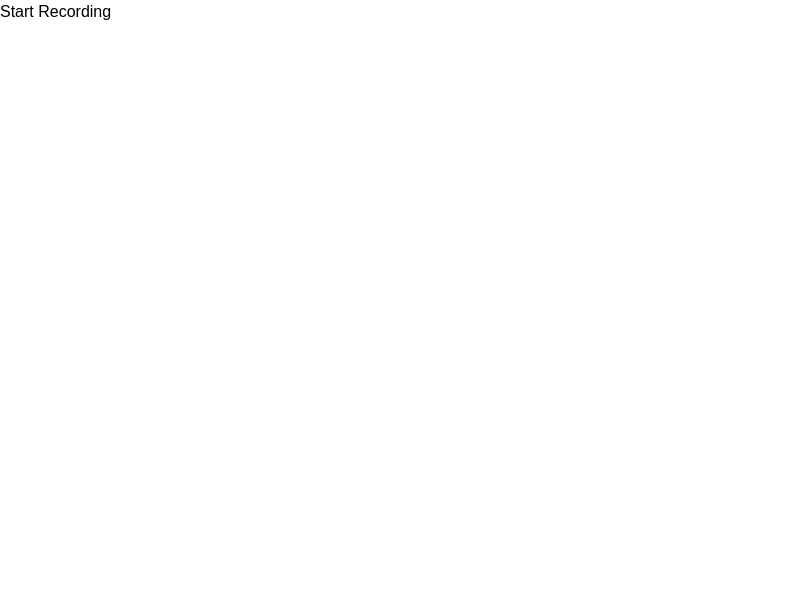
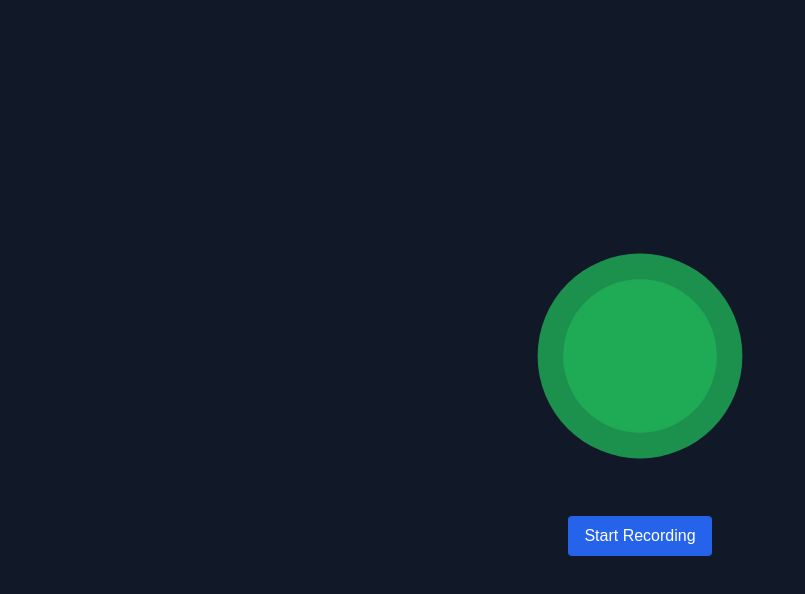
Before and after one commit to kimnerd625/onmom-client, a Next.js app: page /interview in a window 1280 px wide. Shown: the top 594 px of the page, without its empty margins (0-805 px from the left). Built offline with nearby package versions, Linux system fonts and the light colour scheme; a web font is replaced by a local one.

Commit message:
➕ add: install p5 library

```diff
--- a/app/interview/page.tsx
+++ b/app/interview/page.tsx
@@ -1,26 +1,57 @@
 "use client";
 
-import React, { useState, useRef } from "react";
+import React, { useState, useRef, useEffect } from "react";
 import { questions } from "./data/interview-questions";
 
 const VoiceRecorderWithTTS: React.FC = () => {
   const [isRecording, setIsRecording] = useState(false);
   const [audioUrl, setAudioUrl] = useState<string | null>(null);
+  const [currentQuestionIndex, setCurrentQuestionIndex] = useState(0);
+  const [currentQuestion, setCurrentQuestion] = useState<string | null>(null);
+  const [volume, setVolume] = useState(0);
+
   const mediaRecorderRef = useRef<MediaRecorder | null>(null);
   const audioChunksRef = useRef<Blob[]>([]);
-  const [currentQuestionIndex, setCurrentQuestionIndex] = useState(0);
-  const [currentQuestion, setCurrentQuestion] = useState<string | null>(null);
+  const audioContextRef = useRef<AudioContext | null>(null);
+  const analyserRef = useRef<AnalyserNode | null>(null);
+
+  useEffect(() => {
+    if (isRecording) {
+      const audioContext = new (window.AudioContext ||
+        window.webkitAudioContext)();
+      const analyser = audioContext.createAnalyser();
+      audioContextRef.current = audioContext;
+      analyserRef.current = analyser;
+      analyser.fftSize = 256;
+
+      const dataArray = new Uint8Array(analyser.frequencyBinCount);
+
+      const updateVolume = () => {
+        analyser.getByteFrequencyData(dataArray);
+        const avgVolume =
+          dataArray.reduce((sum, value) => sum + value, 0) / dataArray.length;
+        setVolume(avgVolume / 255); // Normalize volume to a range between 0 and 1
+        requestAnimationFrame(updateVolume);
+      };
+
+      updateVolume();
+    } else {
+      audioContextRef.current?.close();
+      setVolume(0);
+    }
+  }, [isRecording]);
 
   const handleStartRecording = async () => {
     setIsRecording(true);
     audioChunksRef.current = [];
 
     const stream = await navigator.mediaDevices.getUserMedia({ audio: true });
-    const audioContext = new window.AudioContext();
+    const audioContext = audioContextRef.current!;
     const source = audioContext.createMediaStreamSource(stream);
     const destination = audioContext.createMediaStreamDestination();
 
-    source.connect(destination);
+    source.connect(analyserRef.current!);
+    analyserRef.current!.connect(destination);
 
     mediaRecorderRef.current = new MediaRecorder(destination.stream);
 
@@ -29,7 +60,9 @@ const VoiceRecorderWithTTS: React.FC = () => {
     };
 
     mediaRecorderRef.current.onstop = () => {
-      const audioBlob = new Blob(audioChunksRef.current, { type: "audio/wav" });
+      const audioBlob = new Blob(audioChunksRef.current, {
+        type: "audio/mpeg",
+      });
       const audioUrl = URL.createObjectURL(audioBlob);
       setAudioUrl(audioUrl);
     };
@@ -67,24 +100,42 @@ const VoiceRecorderWithTTS: React.FC = () => {
   };
 
   return (
-    <div>
+    <div className="flex flex-col items-center justify-center min-h-screen bg-gray-900">
+      <div className="relative w-64 h-64 mb-8">
+        <svg
+          viewBox="0 0 200 200"
+          className="absolute top-0 left-0 w-full h-full"
+        >
+          <circle
+            cx="100"
+            cy="100"
+            r={80 + volume * 40} // 반지름을 볼륨에 따라 조절
+            fill="rgba(34, 197, 94, 0.7)" // 연한 초록색
+            className="transition-all duration-200 ease-in-out"
+          />
+          <circle
+            cx="100"
+            cy="100"
+            r={60 + volume * 30} // 반지름을 볼륨에 따라 조절
+            fill="rgba(34, 197, 94, 0.5)" // 연한 초록색
+            className="transition-all duration-200 ease-in-out"
+          />
+        </svg>
+      </div>
       <button
         onClick={isRecording ? handleStopRecording : handleStartRecording}
+        className="px-4 py-2 mb-4 text-white bg-blue-600 rounded hover:bg-blue-700"
       >
         {isRecording ? "Stop Recording" : "Start Recording"}
       </button>
       {audioUrl && (
         <div>
-          <h3>Recorded Audio:</h3>
-          <audio src={audioUrl} controls />
+          <audio src={audioUrl} controls className="w-full mt-4" />
         </div>
       )}
       {isRecording && currentQuestion && (
-        <div>
-          <p>
-            Asking question {currentQuestionIndex + 1} of {questions.length}
-          </p>
-          <h2>{currentQuestion}</h2> {/* 현재 질문을 화면에 표시 */}
+        <div className="mt-8 text-2xl font-bold text-white">
+          <h2>{currentQuestion}</h2>
         </div>
       )}
     </div>
--- a/package.json
+++ b/package.json
@@ -12,6 +12,7 @@
     "@deepgram/sdk": "^3.5.1",
     "@svgr/webpack": "^8.1.0",
     "next": "14.2.6",
+    "p5": "^1.10.0",
     "react": "^18",
     "react-dom": "^18",
     "react-swipeable": "^7.0.1",
```
Also changed, not shown: 1 other file (tests, documents, lock files or other folders).
